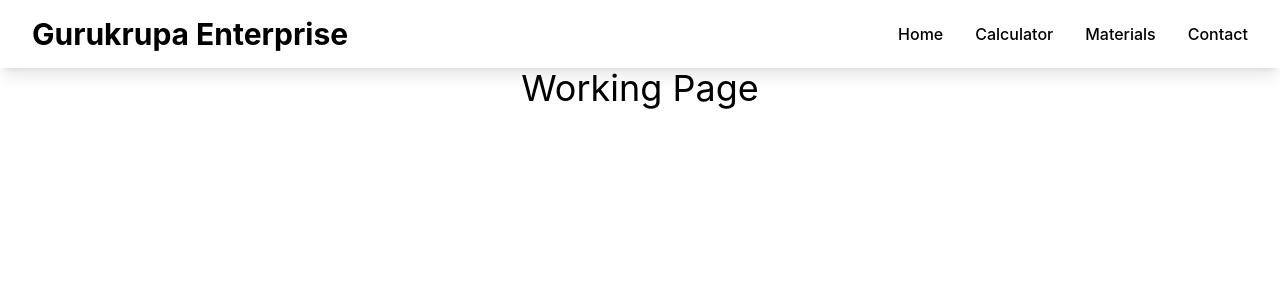
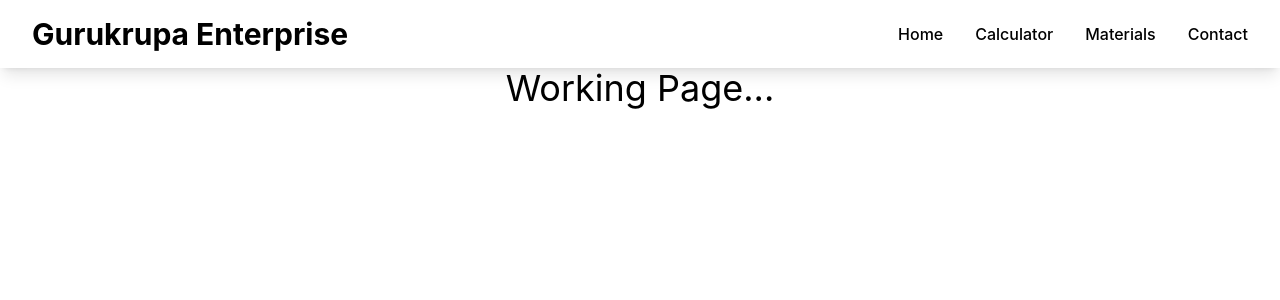
Before and after one commit to Nakum-Nayan/normal, a React (Vite) app: page /calculator in a window 1280 px wide. Shown: the top 300 px of the page. Built offline with nearby package versions, Linux system fonts and the light colour scheme.

Commit message:
Initial commit

```diff
--- a/src/App.jsx
+++ b/src/App.jsx
@@ -11,7 +11,7 @@
 
 function App() {
   return (
-    <div className='w-screen min-h-screen bg-richblack-900 flex flex-col font-inter'>
+    <div className='min-h-screen bg-richblack-900 flex flex-col font-inter'>
       <Navbar />
       <Routes>
         <Route path='/' element={ <Home /> } />
--- a/src/components/Calculator.jsx
+++ b/src/components/Calculator.jsx
@@ -1,7 +1,7 @@
 const  Calculator= () => (
     <>
          <div className="flex justify-center">
-            <p className="text-4xl">Working Page</p>
+            <p className="text-4xl">Working Page...</p>
         </div>
     </>
 );
--- a/src/pages/Contact.jsx
+++ b/src/pages/Contact.jsx
@@ -1,7 +1,7 @@
 const  Contact= () => (
     <>
         <div className="flex justify-center">
-            <p className="text-4xl">Working Page</p>
+            <p className="text-4xl">Working Page...</p>
         </div>
     </>
 );
```
